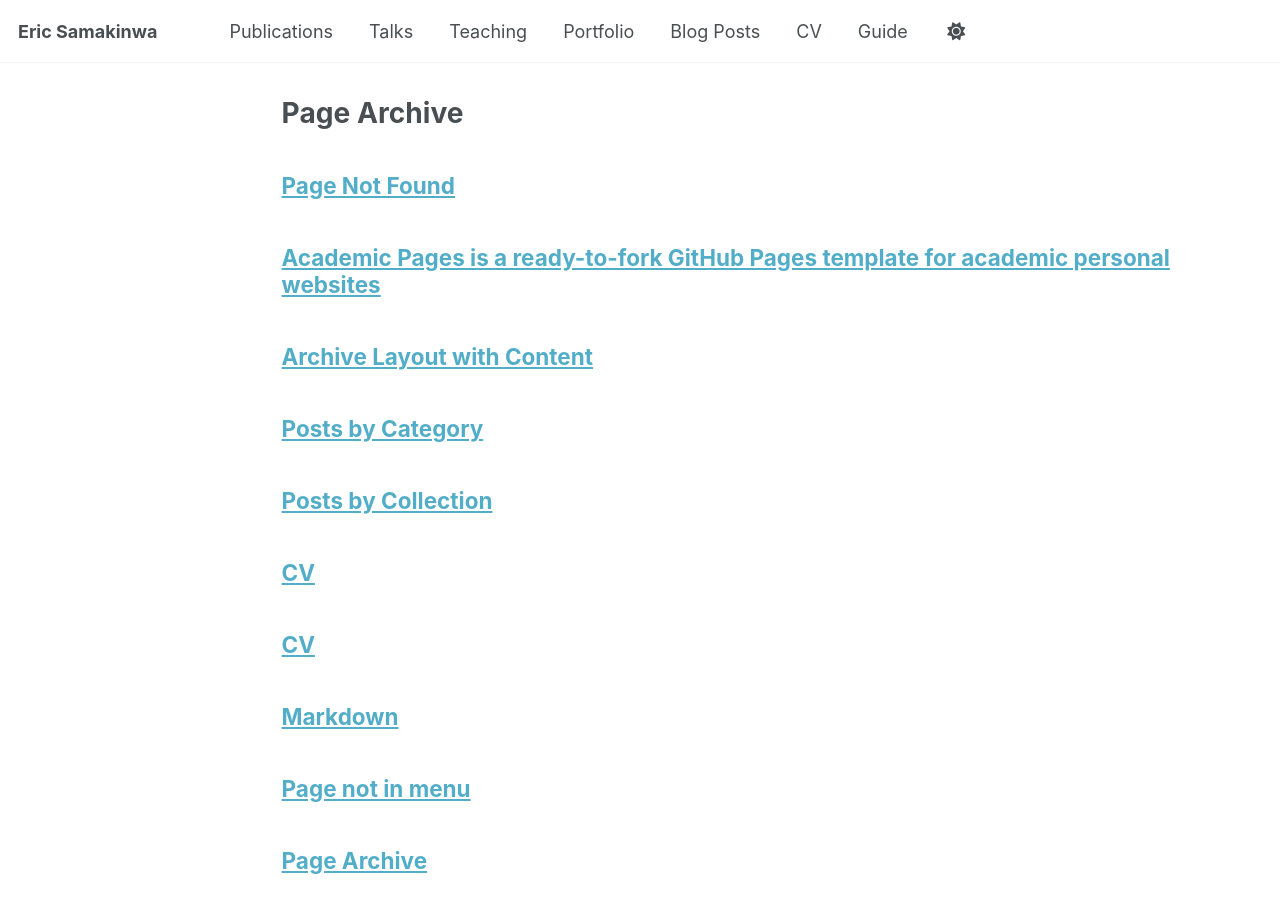
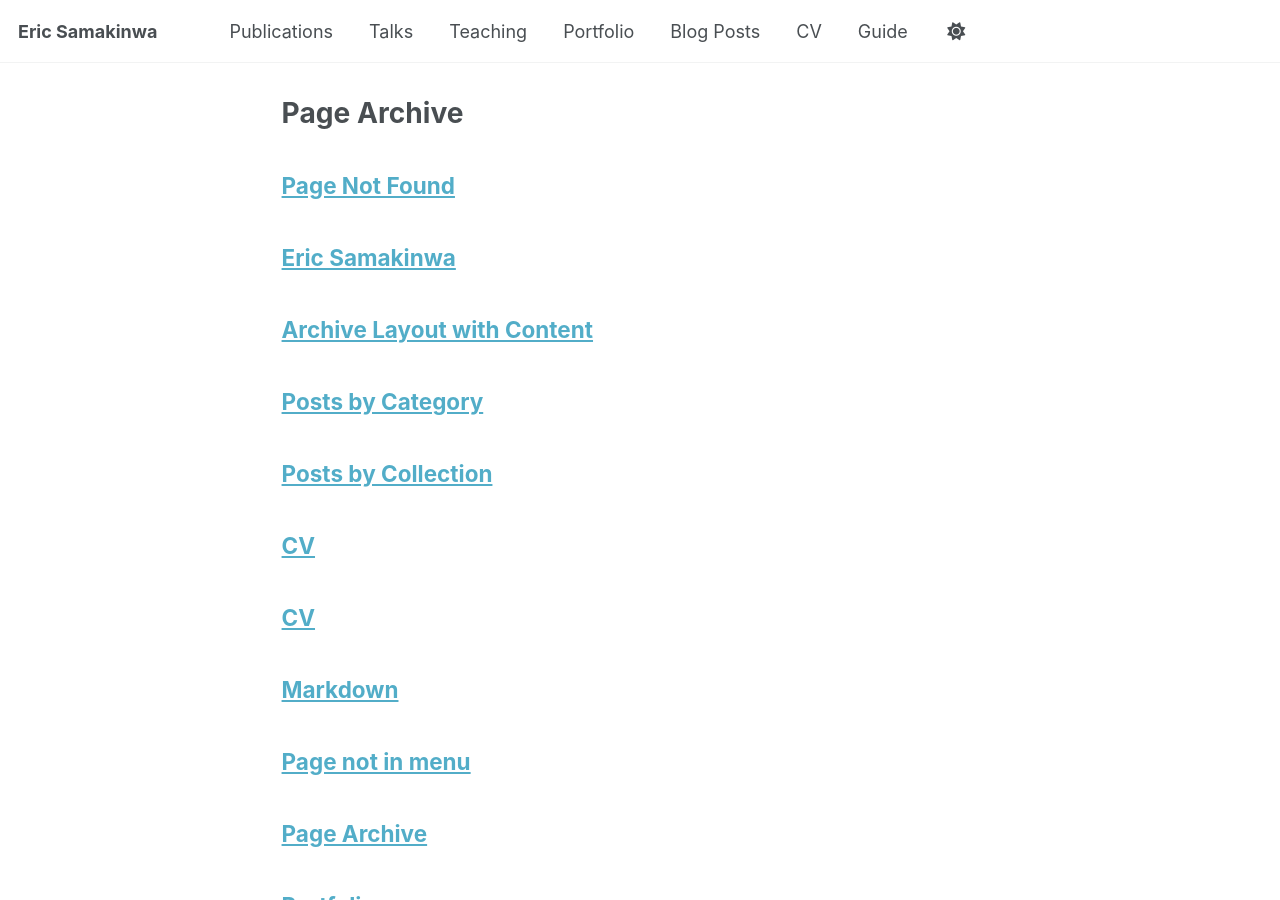
Before and after one commit to shamakson/shamakson.github.io, a Jekyll site: the page built from _pages/page-archive.html, in a window 1280 px wide and 900 px high. Built offline with Jekyll 4.4.1, drawn with Linux system fonts in a browser that asks for light colours; a script bundle is joined from its source files by our own code; library files that are not in the unit come from our copies.

Commit message:
Update title and redirect for about page

```diff
--- a/_pages/about.md
+++ b/_pages/about.html
@@ -1,10 +1,10 @@
 ---
 permalink: /
-title: "Academic Pages is a ready-to-fork GitHub Pages template for academic personal websites"
+title: "Eric Samakinwa"
 author_profile: true
 redirect_from:
   - /about/
-  - /about.md
+  - /about.html
 ---
 
 This is the front page of a website that is powered by the [Academic Pages template](https://github.com/academicpages/academicpages.github.io) and hosted on GitHub pages. [GitHub pages](https://pages.github.com) is a free service in which websites are built and hosted from code and data stored in a GitHub repository, automatically updating when a new commit is made to the repository. This template was forked from the [Minimal Mistakes Jekyll Theme](https://mmistakes.github.io/minimal-mistakes/) created by Michael Rose, and then extended to support the kinds of content that academics have: publications, talks, teaching, a portfolio, blog posts, and a dynamically-generated CV. Incidentally, these same features make it a great template for anyone that needs to show off a professional template!
```
